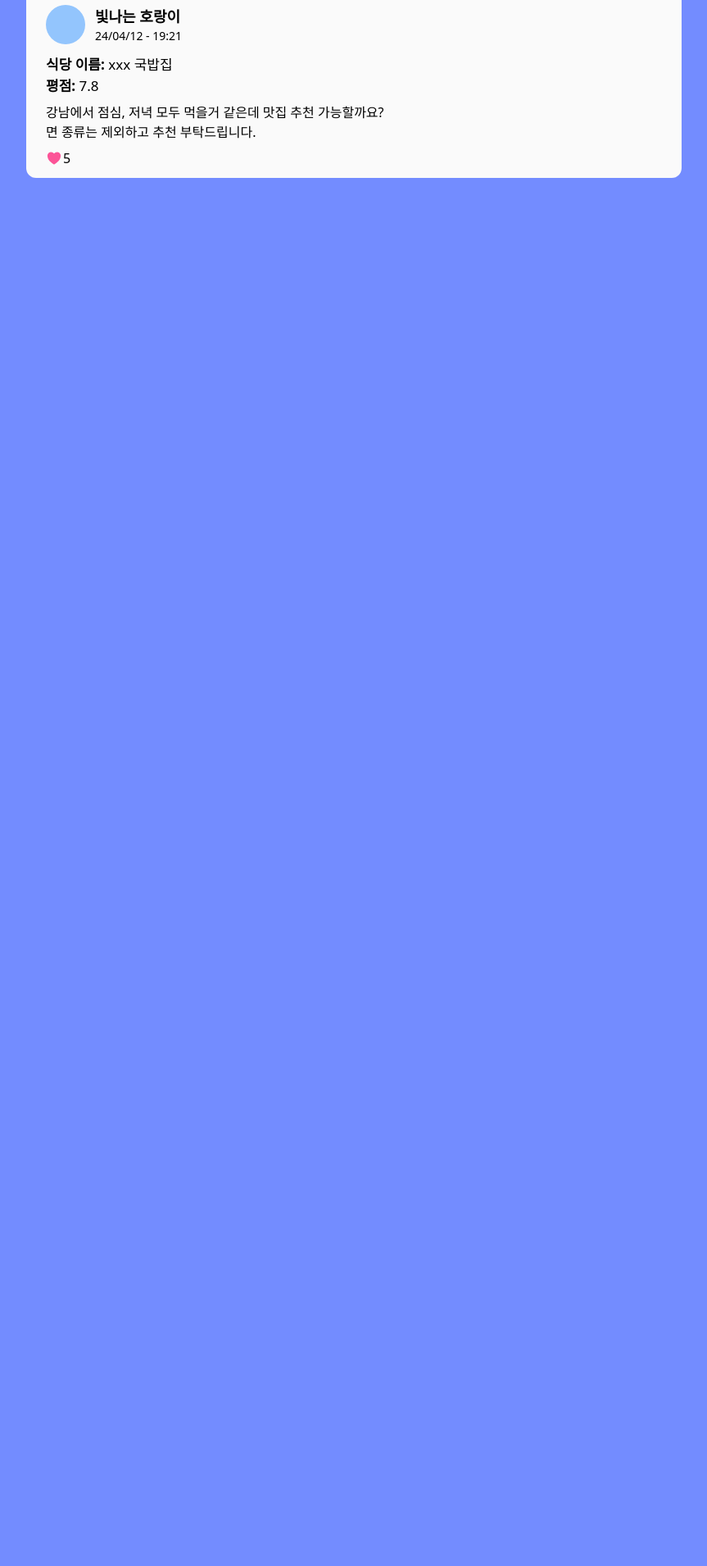
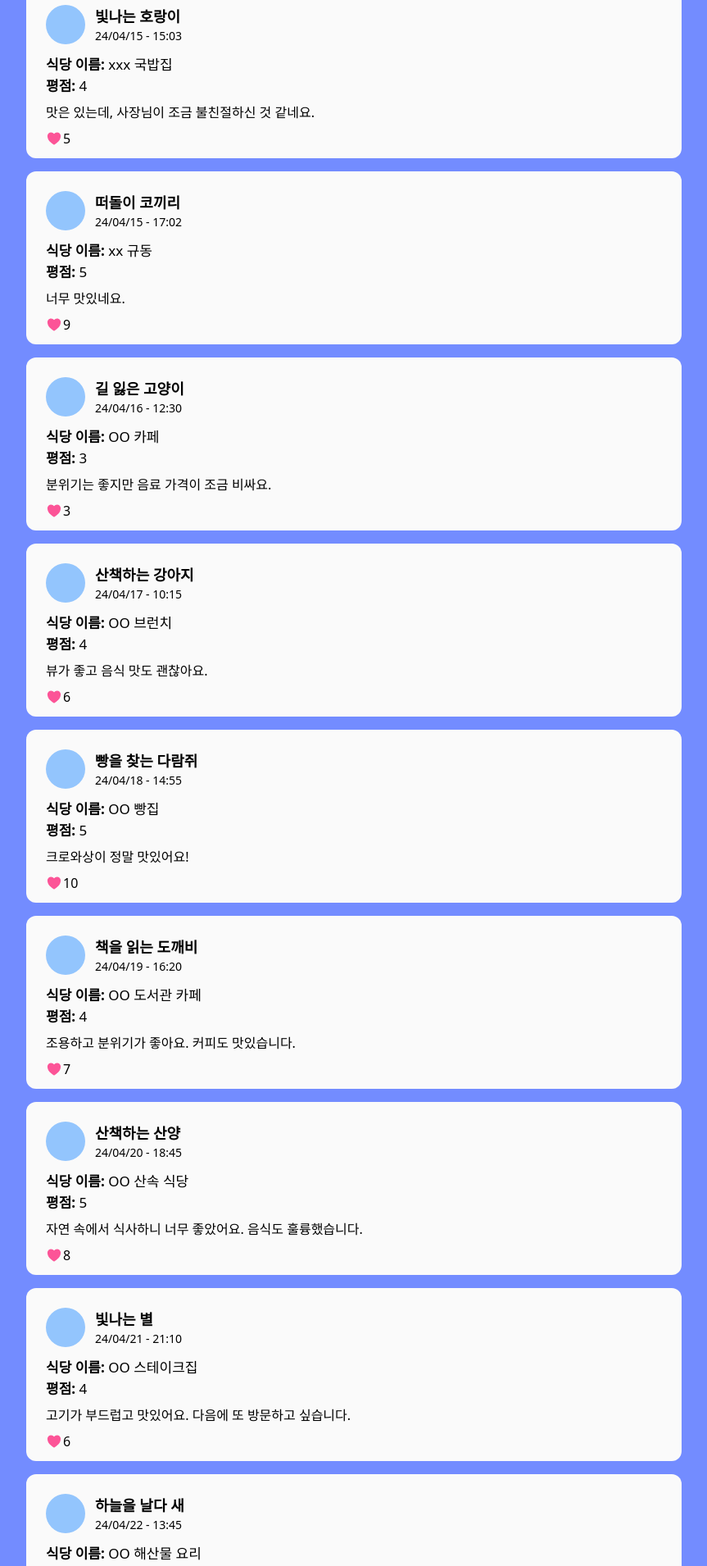
Before and after one commit to ICE0208/daedong-food-map, a Next.js app: page /review in a window 1280 px wide. Shown: the part 120-2030 px from the top of the page at 82% size, without its empty margins (208-1071 px from the left). Before the commit the page ends 800 px from the top, so only its background shows below. Built offline with nearby package versions, Linux system fonts and the light colour scheme.

Commit message:
feat: 리뷰 목업 데이터 추가

```diff
--- a/src/app/(auth)/review/page.tsx
+++ b/src/app/(auth)/review/page.tsx
@@ -25,54 +25,73 @@ const tempData = [
   {
     author: "빛나는 호랑이",
     restaurantName: "xxx 국밥집",
-    rate: 7.8,
-    formattedData: "24/04/12 - 19:21",
-    content:
-      "강남에서 점심, 저녁 모두 먹을거 같은데 맛집 추천 가능할까요?\n면 종류는 제외하고 추천 부탁드립니다.",
+    rate: 4,
+    formattedData: "24/04/15 - 15:03",
+    content: "맛은 있는데, 사장님이 조금 불친절하신 것 같네요.",
     heartCount: 5,
   },
-  // {
-  //   author: "신비로운 사슴",
-  //   formattedData: "24/04/13 - 10:45",
-  //   content: "요즘 강남에서 유명한 디저트 카페 추천해주세요!",
-  //   heartCount: 8,
-  //   commentCount: 6,
-  //   recentComment: {
-  //     author: "매력적인 토끼",
-  //     content: "yyy 카페 추천드릴게요~",
-  //   },
-  // },
-  // {
-  //   author: "작은 별",
-  //   formattedData: "24/04/14 - 15:30",
-  //   content: "강남에서 야외 산책로가 있는 곳이 어디인지 아시나요?",
-  //   heartCount: 3,
-  //   commentCount: 9,
-  //   recentComment: {
-  //     author: "산책을 즐기는 고양이",
-  //     content: "zzz 공원 추천드려요~",
-  //   },
-  // },
-  // {
-  //   author: "해맑은 바다",
-  //   formattedData: "24/04/15 - 12:00",
-  //   content: "강남에서 쇼핑하기 좋은 곳이 있을까요?",
-  //   heartCount: 10,
-  //   commentCount: 15,
-  //   recentComment: {
-  //     author: "쇼핑 마니아",
-  //     content: "zzz 쇼핑몰 추천해드려요~",
-  //   },
-  // },
-  // {
-  //   author: "모험을 꿈꾸는 곰",
-  //   formattedData: "24/04/16 - 09:00",
-  //   content: "강남 근처에 볼 만한 관광지가 있을까요?",
-  //   heartCount: 6,
-  //   commentCount: 11,
-  //   recentComment: {
-  //     author: "여행을 즐기는 사자",
-  //     content: "zzz 관광지 추천해요~",
-  //   },
-  // },
+  {
+    author: "떠돌이 코끼리",
+    restaurantName: "xx 규동",
+    rate: 5,
+    formattedData: "24/04/15 - 17:02",
+    content: "너무 맛있네요.",
+    heartCount: 9,
+  },
+  {
+    author: "길 잃은 고양이",
+    restaurantName: "OO 카페",
+    rate: 3,
+    formattedData: "24/04/16 - 12:30",
+    content: "분위기는 좋지만 음료 가격이 조금 비싸요.",
+    heartCount: 3,
+  },
+  {
+    author: "산책하는 강아지",
+    restaurantName: "OO 브런치",
+    rate: 4,
+    formattedData: "24/04/17 - 10:15",
+    content: "뷰가 좋고 음식 맛도 괜찮아요.",
+    heartCount: 6,
+  },
+  {
+    author: "빵을 찾는 다람쥐",
+    restaurantName: "OO 빵집",
+    rate: 5,
+    formattedData: "24/04/18 - 14:55",
+    content: "크로와상이 정말 맛있어요!",
+    heartCount: 10,
+  },
+  {
+    author: "책을 읽는 도깨비",
+    restaurantName: "OO 도서관 카페",
+    rate: 4,
+    formattedData: "24/04/19 - 16:20",
+    content: "조용하고 분위기가 좋아요. 커피도 맛있습니다.",
+    heartCount: 7,
+  },
+  {
+    author: "산책하는 산양",
+    restaurantName: "OO 산속 식당",
+    rate: 5,
+    formattedData: "24/04/20 - 18:45",
+    content: "자연 속에서 식사하니 너무 좋았어요. 음식도 훌륭했습니다.",
+    heartCount: 8,
+  },
+  {
+    author: "빛나는 별",
+    restaurantName: "OO 스테이크집",
+    rate: 4,
+    formattedData: "24/04/21 - 21:10",
+    content: "고기가 부드럽고 맛있어요. 다음에 또 방문하고 싶습니다.",
+    heartCount: 6,
+  },
+  {
+    author: "하늘을 날다 새",
+    restaurantName: "OO 해산물 요리",
+    rate: 5,
+    formattedData: "24/04/22 - 13:45",
+    content: "해산물이 신선하고 조리가 정말 잘 되어 있어요. 강추합니다!",
+    heartCount: 12,
+  },
 ];
```
